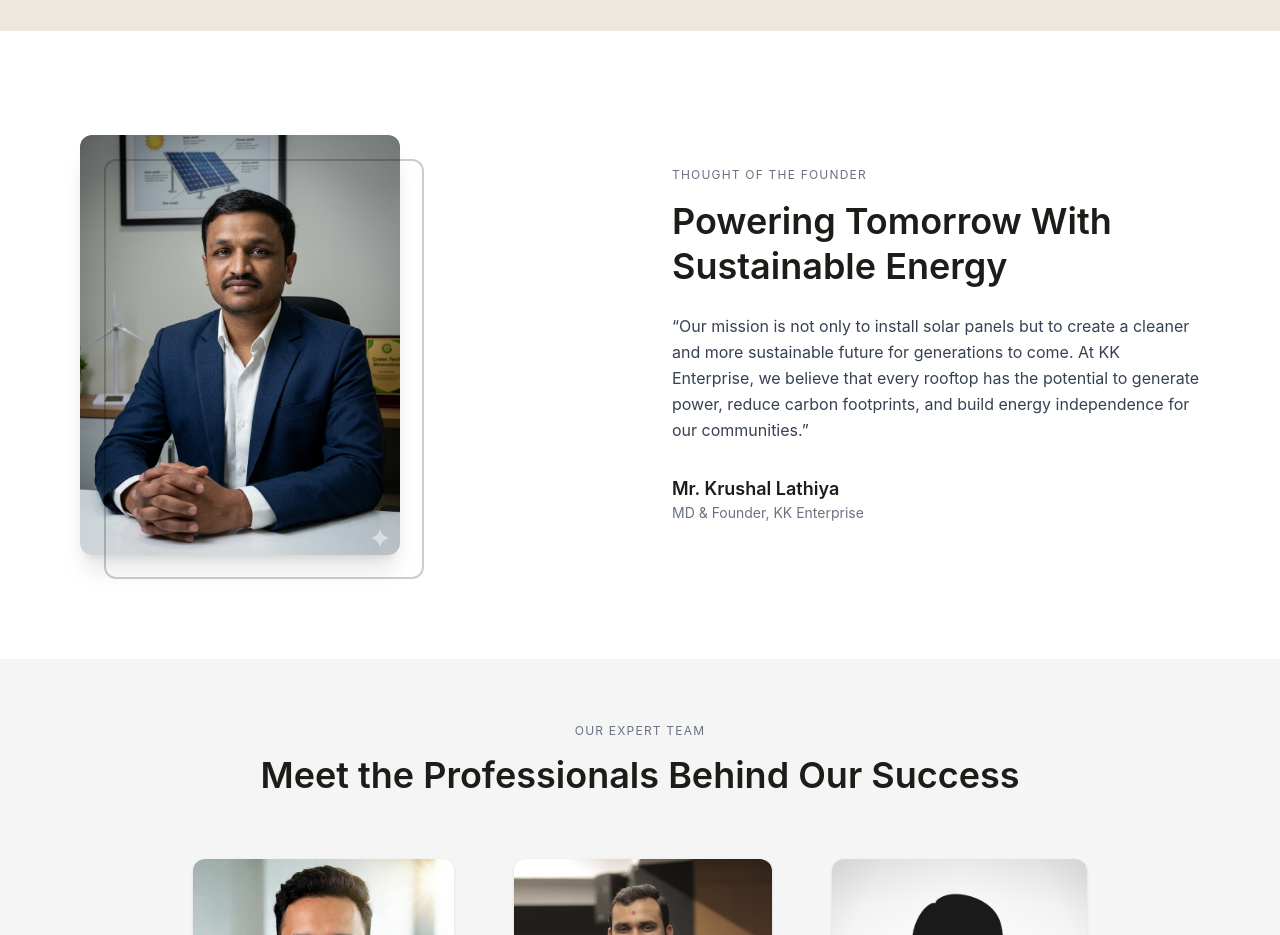
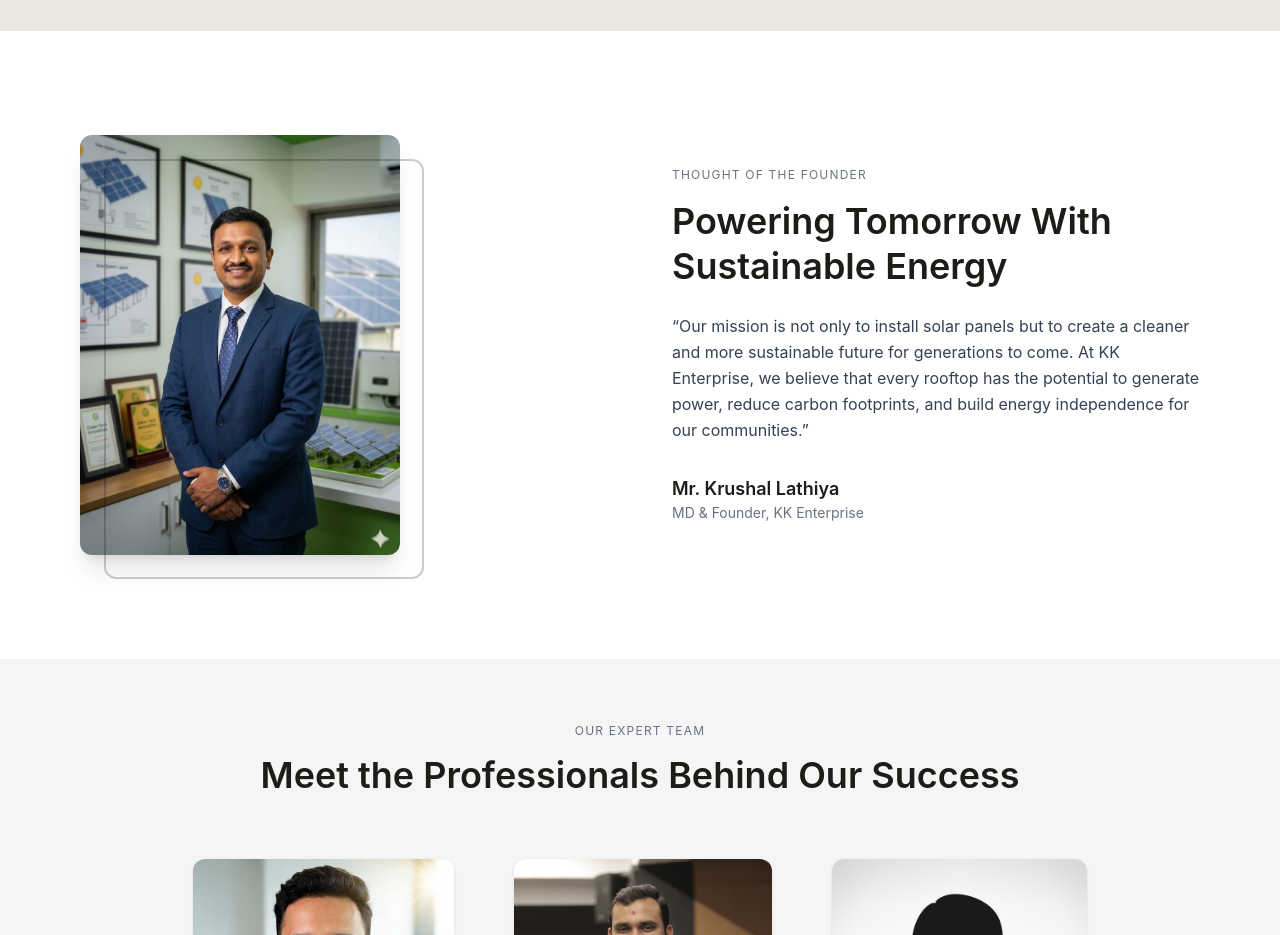
Before and after one commit to HarshalPatel04/kkenterprisesolar, a Next.js app: page /about in a window 1280 px wide. Shown: the part 1100-2035 px from the top of the page. Built offline with nearby package versions, Linux system fonts and the light colour scheme.

Commit message:
About Photo update

```diff
--- a/src/components/founder.js
+++ b/src/components/founder.js
@@ -9,7 +9,7 @@
                 <div className="flex justify-center md:justify-start mx-5 md:mx-0">
                     <div className="relative">
                         <img
-                            src="/krushal.png"
+                            src="/krushal-lathiya.png"
                             alt="Founder"
                             className="w-[320px] h-[420px] object-cover rounded-xl shadow-xl"
                         />
```
Also changed, not shown: public/krushal-lathiya.png (added).
